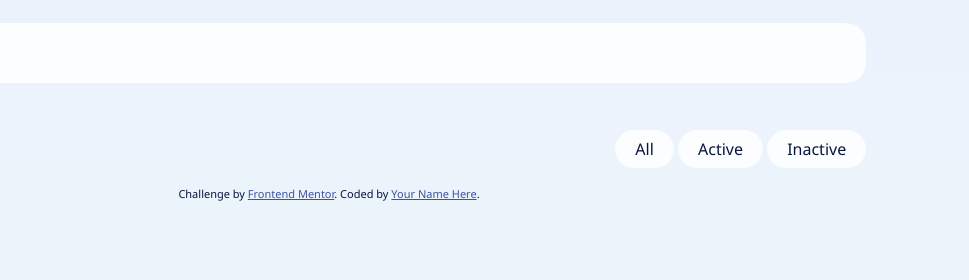
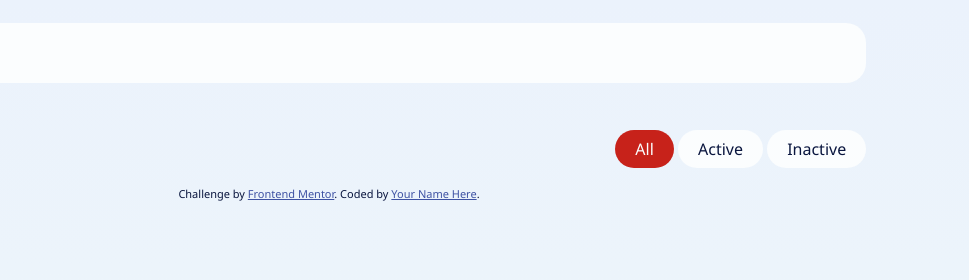
Before and after one commit to wolfmac/browser-extensions-manager, a plain HTML site: page index.html in a window 1280 px wide. Both pictures are taken after a click on the button "All". Shown: the top 280 px of the page, 311-1280 px from the left. Drawn offline with Linux system fonts and the light colour scheme.

Commit message:
added switching between list filters

```diff
--- a/index.html
+++ b/index.html
@@ -7,8 +7,6 @@
   <link rel="icon" type="image/png" sizes="32x32" href="./assets/images/favicon-32x32.png">
   <link rel="stylesheet" href="./styles.css">
   <title>Frontend Mentor | Browser extensions manager UI</title>
-
-  <!-- Feel free to remove these styles or customise in your own stylesheet 👍 -->
   <style>
     .attribution { font-size: 11px; text-align: center; }
     .attribution a { color: hsl(228, 45%, 44%); }
@@ -37,5 +35,6 @@
     Coded by <a href="#">Your Name Here</a>.
   </div>
 </div>
+<script src="./script.js"></script>
 </body>
 </html>
--- a/script.js
+++ b/script.js
@@ -4,14 +4,20 @@ const extensionList = document.querySelector('#extension-list');
 const headerBar = document.querySelector('#header-bar');
 
 let theme;
-let selectedFilter;
+let selectedFilter = "all-filter";
+let extensions = [];
 
-headerBar.addEventListener("click", function(e) {
+activeFilters.addEventListener("click", function(e) {
     if (e.target && e.target.matches('button')) {
+        selectedFilter = e.target.id;
+        filterButton.forEach(btn => btn.classList.remove("selected"));
+        e.target.classList.add("selected");
+        // handleFilterChange(e.target.id);
+        console.log(selectedFilter);
+    }
+});
 
-    }
-})
+// function handleFilterChange (buttonId) {
+//     filterButton.forEach(btn => btn.classList.remove("selected"));
 
-function handleFilterChange () {
-
-}
+// }
```
